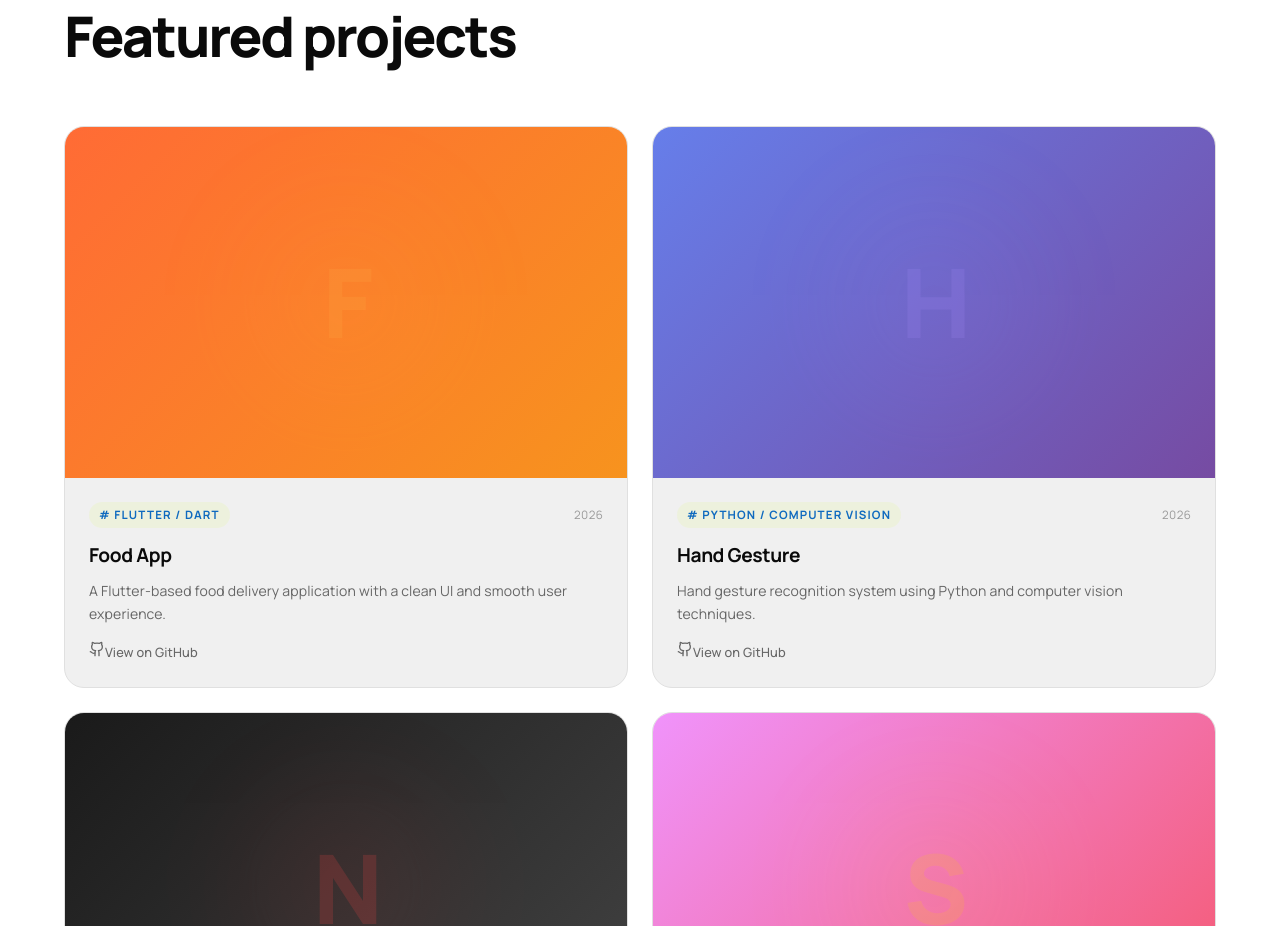
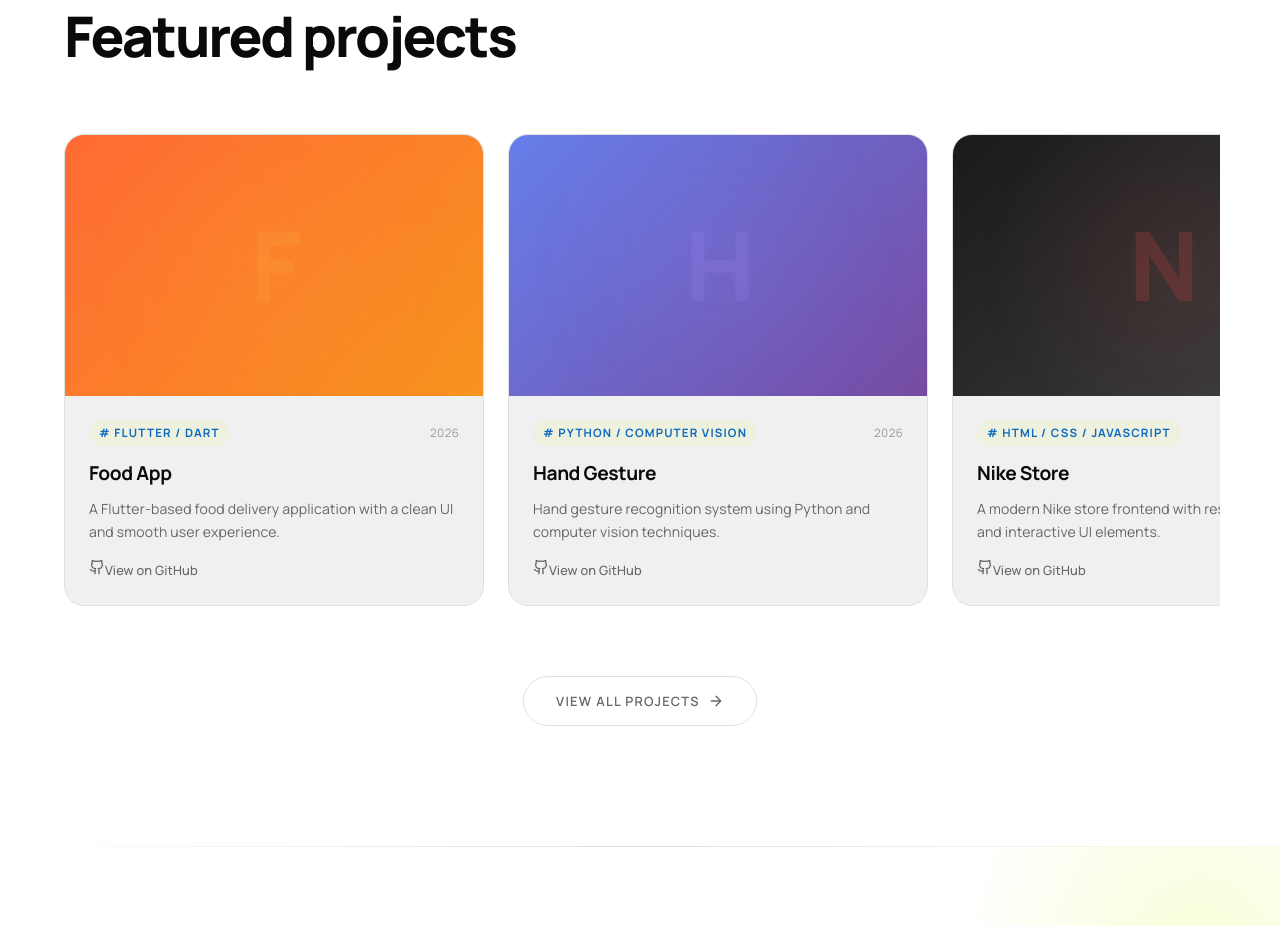
Before and after one commit to channabasav7/portfolio, a React (Vite) app: page / in a window 1280 px wide. Shown: the part 2500-3426 px from the top of the page. Built offline with nearby package versions, Linux system fonts and the light colour scheme; a web font is replaced by a local one.

Commit message:
container axis

```diff
--- a/src/components/Projects.module.css
+++ b/src/components/Projects.module.css
@@ -36,9 +36,32 @@
 }
 
 .grid {
-  display: grid;
-  grid-template-columns: repeat(2, 1fr);
+  display: flex;
   gap: 24px;
+  overflow-x: auto;
+  overflow-y: hidden;
+  scroll-snap-type: x mandatory;
+  scroll-padding-left: 8px;
+  -webkit-overflow-scrolling: touch;
+  padding: 8px 4px 14px;
+  margin: 0 -4px;
+}
+
+.grid::-webkit-scrollbar {
+  height: 8px;
+}
+
+.grid::-webkit-scrollbar-track {
+  background: transparent;
+}
+
+.grid::-webkit-scrollbar-thumb {
+  background: var(--border);
+  border-radius: 999px;
+}
+
+.grid::-webkit-scrollbar-thumb:hover {
+  background: var(--text-muted);
 }
 
 .card {
@@ -49,6 +72,9 @@
   cursor: pointer;
   display: flex;
   flex-direction: column;
+  min-width: min(420px, 82vw);
+  flex: 0 0 min(420px, 82vw);
+  scroll-snap-align: start;
   transition: transform var(--transition), border-color var(--transition), box-shadow var(--transition);
 }
 
@@ -168,8 +194,9 @@
 }
 
 @media (max-width: 640px) {
-  .grid {
-    grid-template-columns: 1fr;
+  .card {
+    min-width: 86vw;
+    flex-basis: 86vw;
   }
 
   .section {
```
